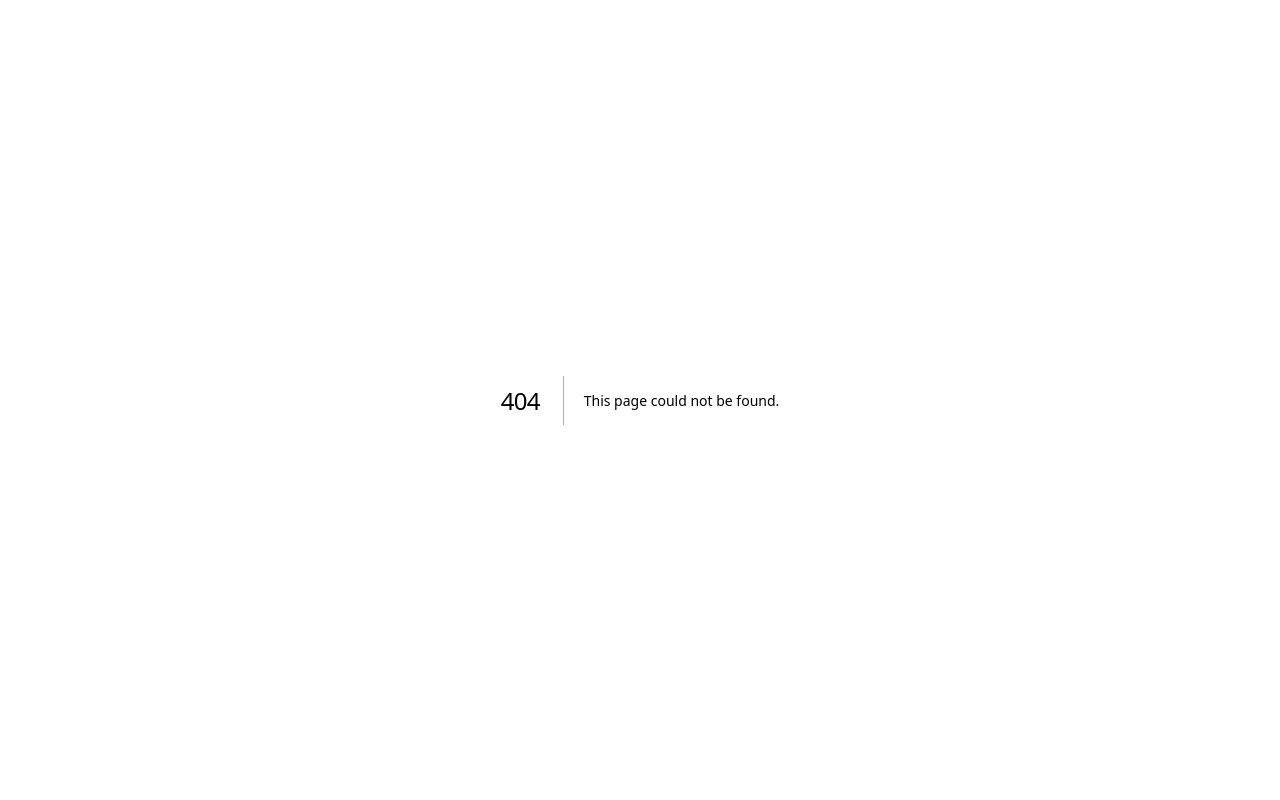
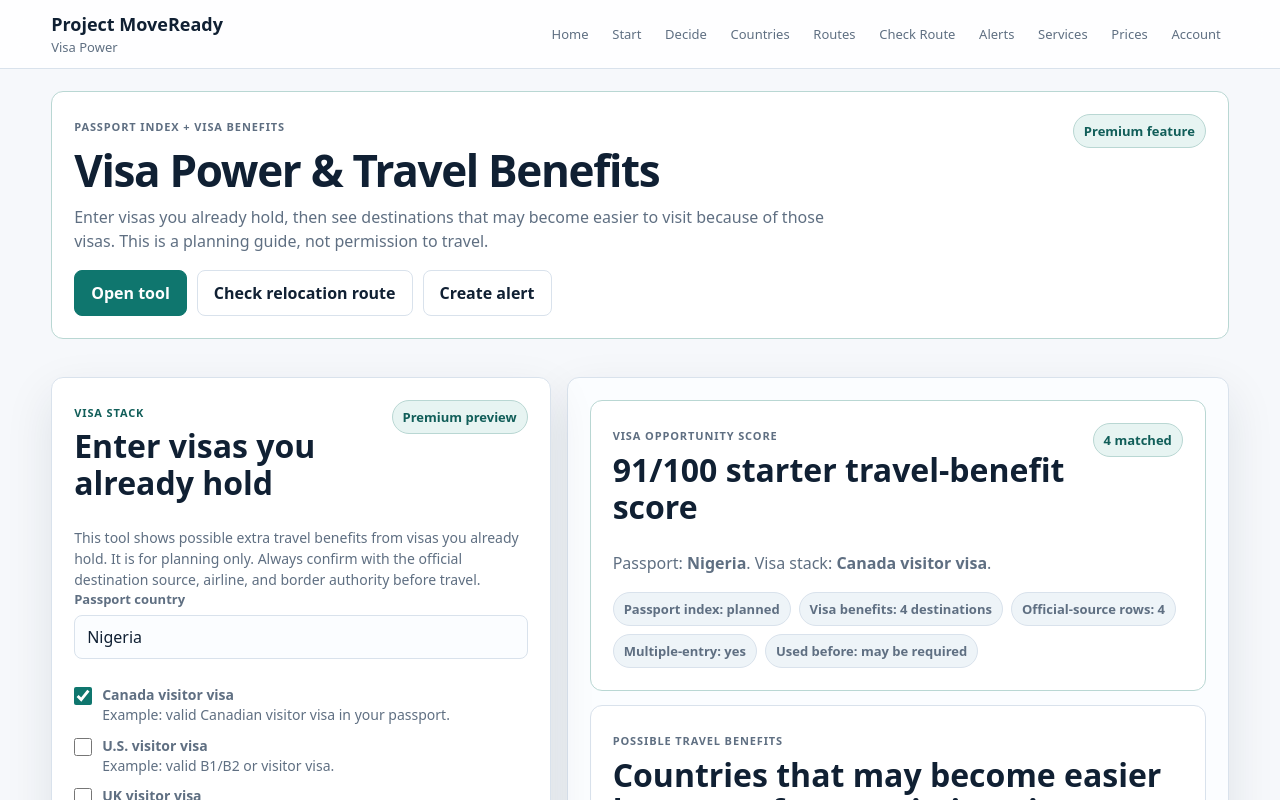
Before and after one commit to SirBM201/SirBM201-moveready-frontend, a Next.js app: page /visa-power in a window 1280 px wide. Before the commit this address had no page. Shown: the top 800 px of the page. Built offline with nearby package versions, Linux system fonts and the light colour scheme.

Commit message:
Add Visa Power page

```diff
--- /dev/null
+++ b/app/visa-power/page.tsx
@@ -0,0 +1,95 @@
+import SiteHeader from "@/components/SiteHeader";
+import VisaPowerPlanner from "@/components/VisaPowerPlanner";
+
+const featureBenefits = [
+  {
+    title: "See hidden travel benefits",
+    text: "A user may already hold a strong visa that can reduce or remove visa requirements for selected third countries.",
+  },
+  {
+    title: "Plan before paying agents",
+    text: "The tool helps users check whether an existing visa creates a safer short-trip, conference, tourism, or exploratory route.",
+  },
+  {
+    title: "Keep the source trail visible",
+    text: "Each rule should show the official source, last verified date, confidence level, and important conditions.",
+  },
+];
+
+const premiumReasons = [
+  "Visa-benefit rules change often and need continuous official-source monitoring.",
+  "Conditions differ by passport, visa type, validity, multiple-entry status, and whether the visa has been used before.",
+  "This feature can later connect to alerts, saved routes, travel planning, service requests, and expert review.",
+];
+
+export default function VisaPowerPage() {
+  return (
+    <main className="page-shell">
+      <SiteHeader sectionLabel="Visa Power" />
+
+      <section className="section no-top-pad" style={{ paddingTop: 22 }}>
+        <div className="result-block featured" style={{ boxShadow: "none" }}>
+          <div className="panel-heading">
+            <div>
+              <p className="overline">Passport index + visa benefits</p>
+              <h1 style={{ fontSize: "clamp(30px, 3.5vw, 44px)", lineHeight: 1.08, margin: "4px 0 10px" }}>
+                Visa Power & Travel Benefits
+              </h1>
+              <p className="section-intro" style={{ marginBottom: 0 }}>
+                Enter visas you already hold, then see destinations that may become easier to visit because of those visas. This is a planning guide, not permission to travel.
+              </p>
+            </div>
+            <span className="status-dot">Premium feature</span>
+          </div>
+          <div className="actions" style={{ marginTop: 14 }}>
+            <a className="btn primary" href="#visa-power-tool">Open tool</a>
+            <a className="btn" href="/route-checker">Check relocation route</a>
+            <a className="btn" href="/watchlist">Create alert</a>
+          </div>
+        </div>
+      </section>
+
+      <section className="section no-top-pad" id="visa-power-tool">
+        <VisaPowerPlanner />
+      </section>
+
+      <section className="section">
+        <div className="section-heading-row">
+          <div>
+            <p className="overline">Why this matters</p>
+            <h2>Users may already have more travel options than they know.</h2>
+            <p className="section-intro">
+              A Canadian, U.S., UK, Schengen, Australia, or Japan visa can sometimes help a traveller enter another country with no separate visa or a simplified process, subject to current rules and border checks.
+            </p>
+          </div>
+          <span className="status-dot">Source first</span>
+        </div>
+        <div className="grid">
+          {featureBenefits.map((item) => (
+            <article className="card" key={item.title}>
+              <h3>{item.title}</h3>
+              <p>{item.text}</p>
+            </article>
+          ))}
+        </div>
+      </section>
+
+      <section className="section">
+        <article className="result-block featured">
+          <div className="panel-heading">
+            <div>
+              <p className="overline">Business model</p>
+              <h2>This should be a premium MoveReady feature.</h2>
+            </div>
+            <span className="status-dot">High value</span>
+          </div>
+          <div className="mini-list">
+            {premiumReasons.map((item) => (
+              <div key={item}><strong>Reason</strong><span>{item}</span></div>
+            ))}
+          </div>
+        </article>
+      </section>
+    </main>
+  );
+}
```
